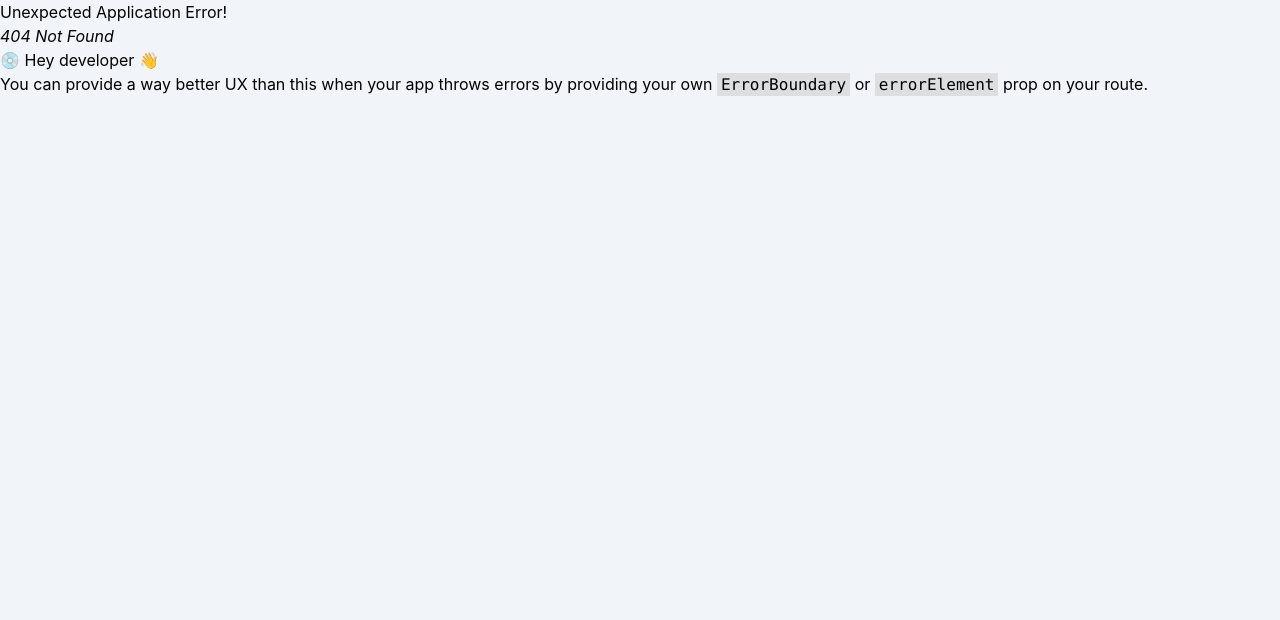
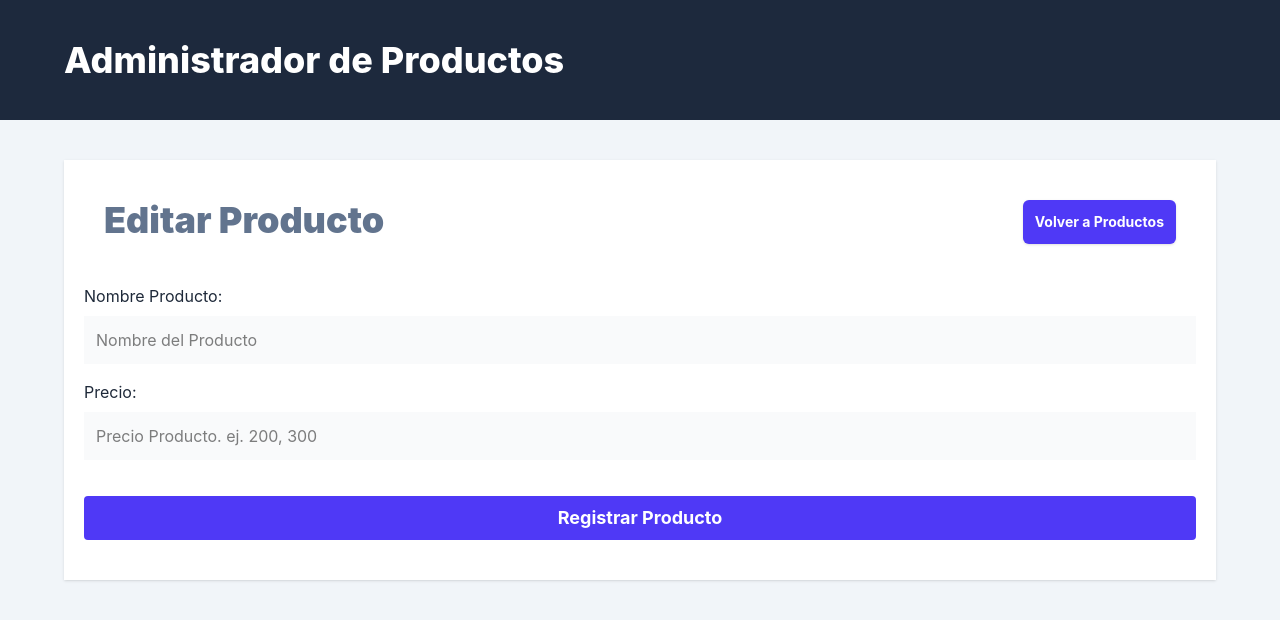
Before and after one commit to AntonioC003/front_adm_products-ts, a React (Vite) app: page /productos/1/editar in a window 1280 px wide. Before the commit this address had no page. Shown: the top 620 px of the page. Built offline with nearby package versions, Linux system fonts and the light colour scheme.

Commit message:
Creando el routing para editar producto por id con un loader

```diff
--- a/src/components/ProductDetails.tsx
+++ b/src/components/ProductDetails.tsx
@@ -1,3 +1,4 @@
+import { useNavigate } from 'react-router-dom'
 import type { Product } from "../types"
 import { formatCurrency } from "../utils"
 
@@ -8,6 +9,8 @@
 
 export default function ProductDetails({product} : ProductDetailsProps) {
 
+  // useNavigate se puede usar en cualquier parte del codigo
+  const navigate = useNavigate()
   const isAvailability = product.availability
   return (
     <tr className="border-b ">
@@ -21,7 +24,16 @@
           {isAvailability ? 'Disponible': 'No disponible'}
         </td>
         <td className="p-3 text-lg text-gray-800 ">
-
+          <div className="flex gap-2 items-center">
+            {/*<Link
+              to={`/productos/${product.id}/editar`}
+              className='bg-indigo-600 text-white text-center rounded-lg w-full p-2 uppercase font-bold text-ts'
+            >Editar</Link> */}
+            <button
+              onClick={() => navigate(`/productos/${product.id}/editar`)}
+              className='bg-indigo-600 text-white text-center rounded-lg w-full p-2 uppercase font-bold text-ts'
+            >Editar</button>
+          </div>
         </td>
     </tr>
   )
--- a/src/router.tsx
+++ b/src/router.tsx
@@ -2,6 +2,7 @@
 import Layout from './layouts/Layout'
 import Products, { loader as productsLoader } from './views/Products'
 import NewProduct, { action as newProductAction} from './views/NewProduct'
+import EditProduct, {loader as editProductLoader} from './views/EditProduct'
 
 
 
@@ -19,6 +20,11 @@
         path: 'productos/nuevo',
         element: <NewProduct/>,
         action: newProductAction
+      },
+      {
+        path:'productos/:id/editar', //ROA Pattern
+        element: <EditProduct/>,
+        loader: editProductLoader
       }
     ]
   }
--- /dev/null
+++ b/src/views/EditProduct.tsx
@@ -0,0 +1,82 @@
+import { Form, Link, useActionData, type ActionFunctionArgs, redirect, type LoaderFunctionArgs } from "react-router-dom";
+import ErrorMessage from "../components/ErrorMessage";
+import { addProduct } from "../services/ProductService";
+
+
+
+export async function loader({params} : LoaderFunctionArgs) {
+
+}
+
+export async function action({request}: ActionFunctionArgs) {
+  // Recuperando los datos del usuario sin useState
+  const data = Object.fromEntries( await request.formData())
+
+  let error = ''
+  // -Validando campos
+  if (Object.values(data).includes('')){
+    error = 'Todos los campos son obligatorios'
+  }
+  if(error.length){
+    return error
+  }
+
+  await addProduct(data)
+  return redirect('/')
+}
+
+
+export default function EditProduct() {
+
+  // Captura de nuevo las acciones con useActionData()
+  const error = useActionData() as string
+
+  return (
+    <>
+      <div className="flex justify-between mx-5">
+        <h2 className="text-4xl font-black text-slate-500">Editar Producto</h2>
+        <Link
+          to="/"
+          className="rounded-md bg-indigo-600 p-3 text-sm font-bold text-white shadow-sm hover:bg-indigo-500 "
+          >Volver a Productos</Link>
+      </div>
+      {error && <ErrorMessage>{error}</ErrorMessage>  }
+      <Form
+        method="POST"
+        className="mt-10"
+      >
+        <div className="mb-4">
+          <label
+              className="text-gray-800"
+              htmlFor="name"
+            >Nombre Producto:</label>
+            <input
+              id="name"
+              type="text"
+              className="mt-2 block w-full p-3 bg-gray-50"
+              placeholder="Nombre del Producto"
+              name="name"
+            />
+          </div>
+          <div className="mb-4">
+            <label
+              className="text-gray-800"
+              htmlFor="price"
+            >Precio:</label>
+            <input
+              id="price"
+              type="number"
+              className="mt-2 block w-full p-3 bg-gray-50"
+              placeholder="Precio Producto. ej. 200, 300"
+              name="price"
+            />
+          </div>
+          <input
+            type="submit"
+            className="mt-5 w-full bg-indigo-600 p-2 text-white font-bold text-lg cursor-pointer rounded"
+            value="Registrar Producto"
+          />
+        </Form>
+    </>
+  )
+}
```
